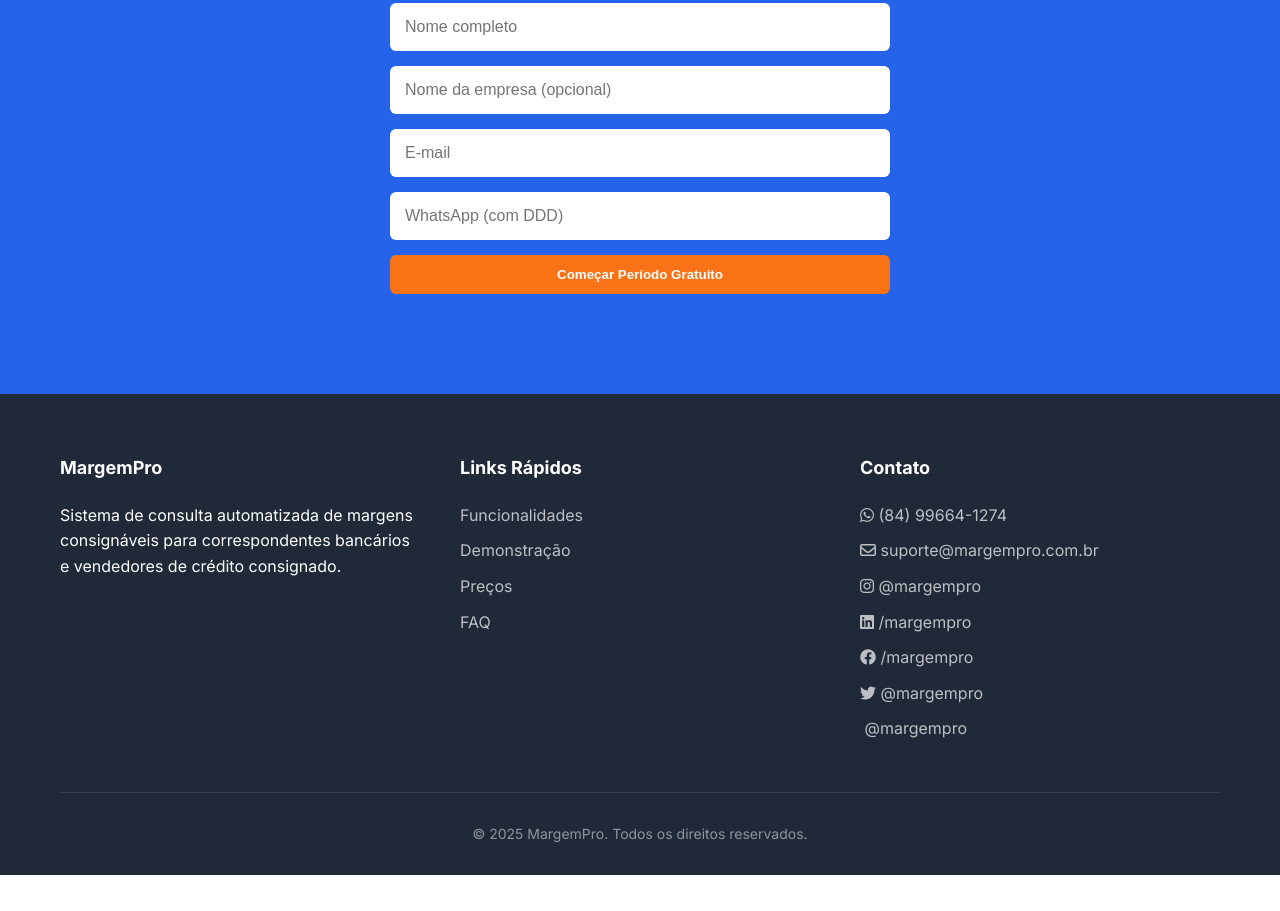
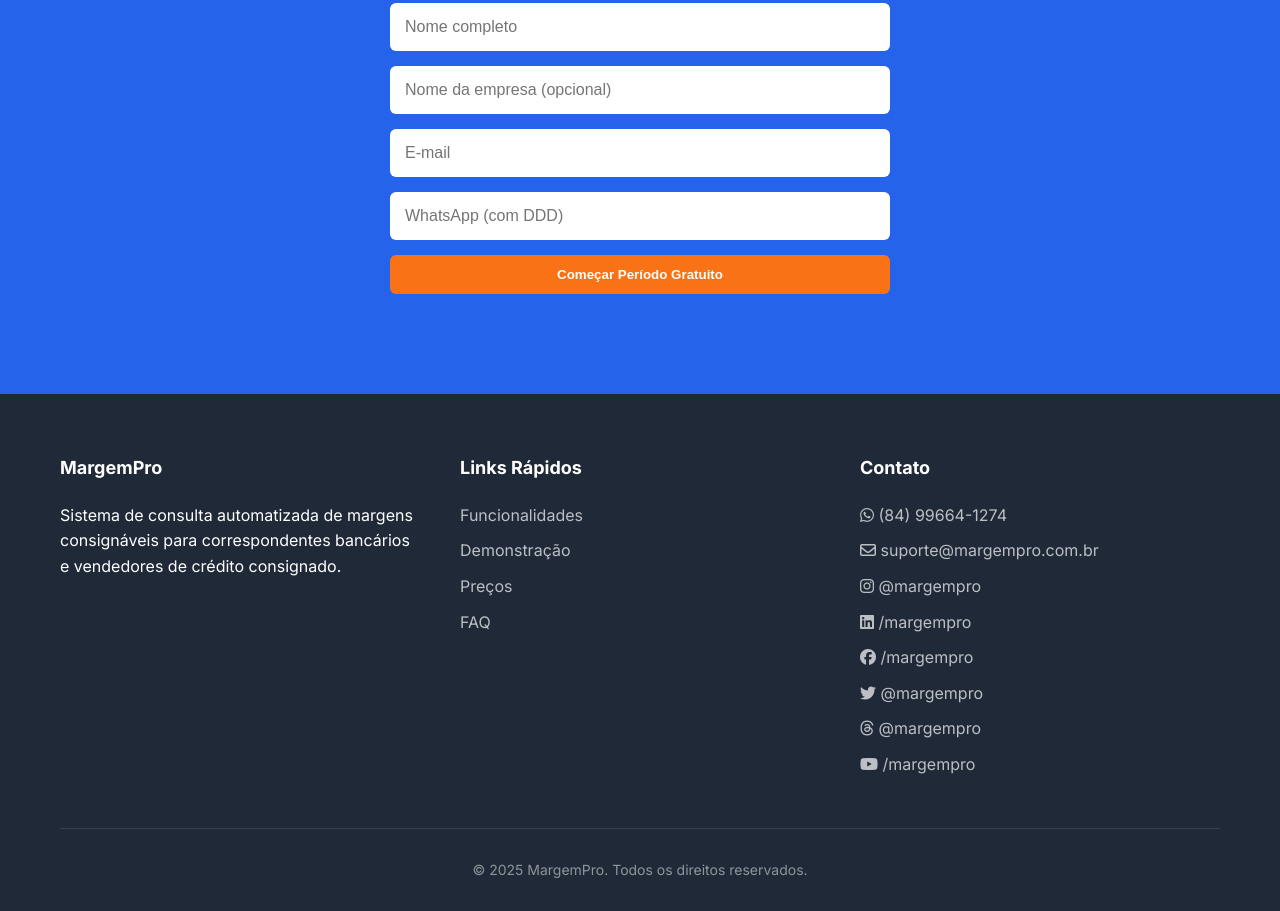
Before and after one commit to calvet/margempro, a plain HTML site: page index.html in a window 1280 px wide. Shown: the part 7864-8775 px from the top of the page. Before the commit the page ends 8739 px from the top, so only its background shows below. Drawn offline with nearby package versions, Linux system fonts and the light colour scheme.

Commit message:
Update index.html

```diff
--- a/index.html
+++ b/index.html
@@ -25,7 +25,7 @@
     <link rel="preconnect" href="https://fonts.googleapis.com">
     <link rel="preconnect" href="https://fonts.gstatic.com" crossorigin>
     <link href="https://fonts.googleapis.com/css2?family=Inter:wght@400;500;600;700&display=swap" rel="stylesheet">
-    <link rel="stylesheet" href="https://cdnjs.cloudflare.com/ajax/libs/font-awesome/6.0.0/css/all.min.css">
+    <link rel="stylesheet" href="https://cdnjs.cloudflare.com/ajax/libs/font-awesome/6.5.0/css/all.min.css">
     <link rel="stylesheet" href="https://cdnjs.cloudflare.com/ajax/libs/lightbox2/2.11.3/css/lightbox.min.css">
     <script async src="https://www.googletagmanager.com/gtag/js?id=G-X218H0C31V"></script>
     <script>
@@ -1117,6 +1117,7 @@
                         <li><a href="https://facebook.com/margempro" target="_blank"><i class="fab fa-facebook"></i> /margempro</a></li>
                         <li><a href="https://x.com/margempro" target="_blank"><i class="fab fa-twitter"></i> @margempro</a></li>
                         <li><a href="https://threads.com/@margempro" target="_blank"><i class="fab fa-threads"></i> @margempro</a></li>
+                        <li><a href="https://youtube.com/@margempro" target="_blank"><i class="fab fa-youtube"></i> /margempro</a></li>
                     </ul>
                 </div>
             </div>
```
